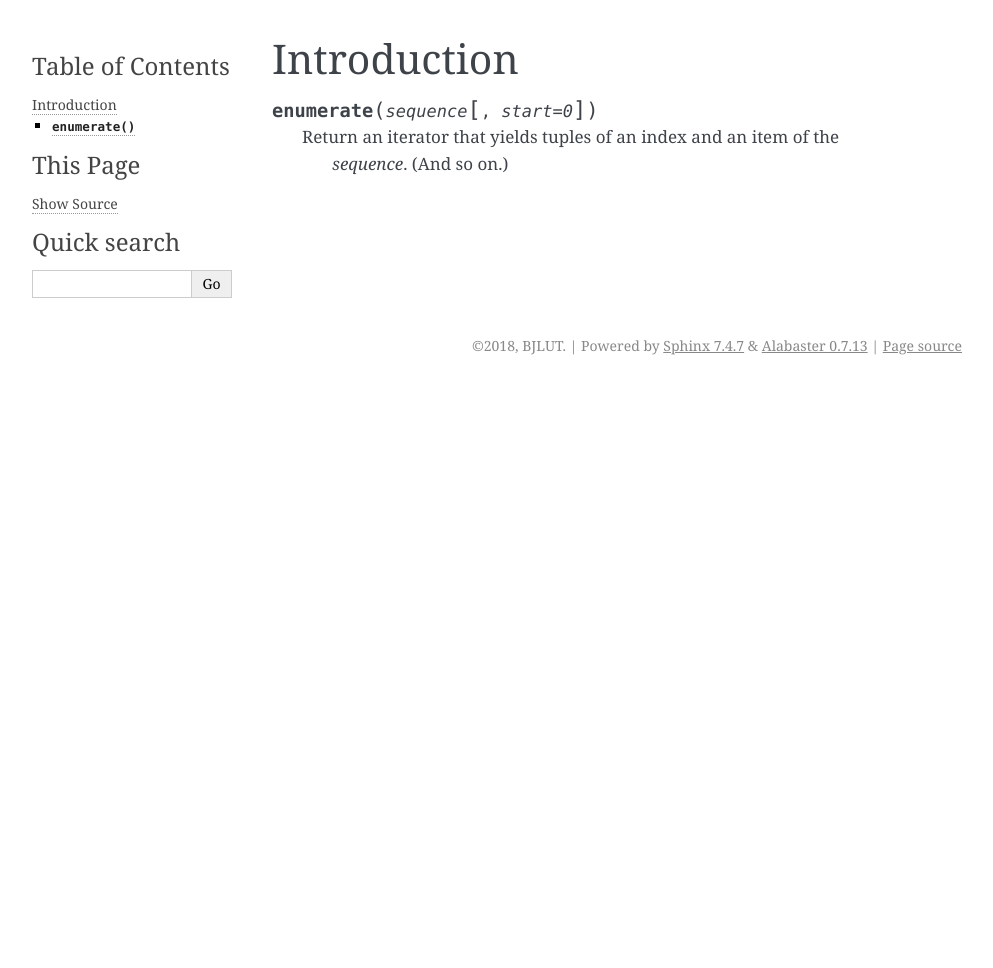
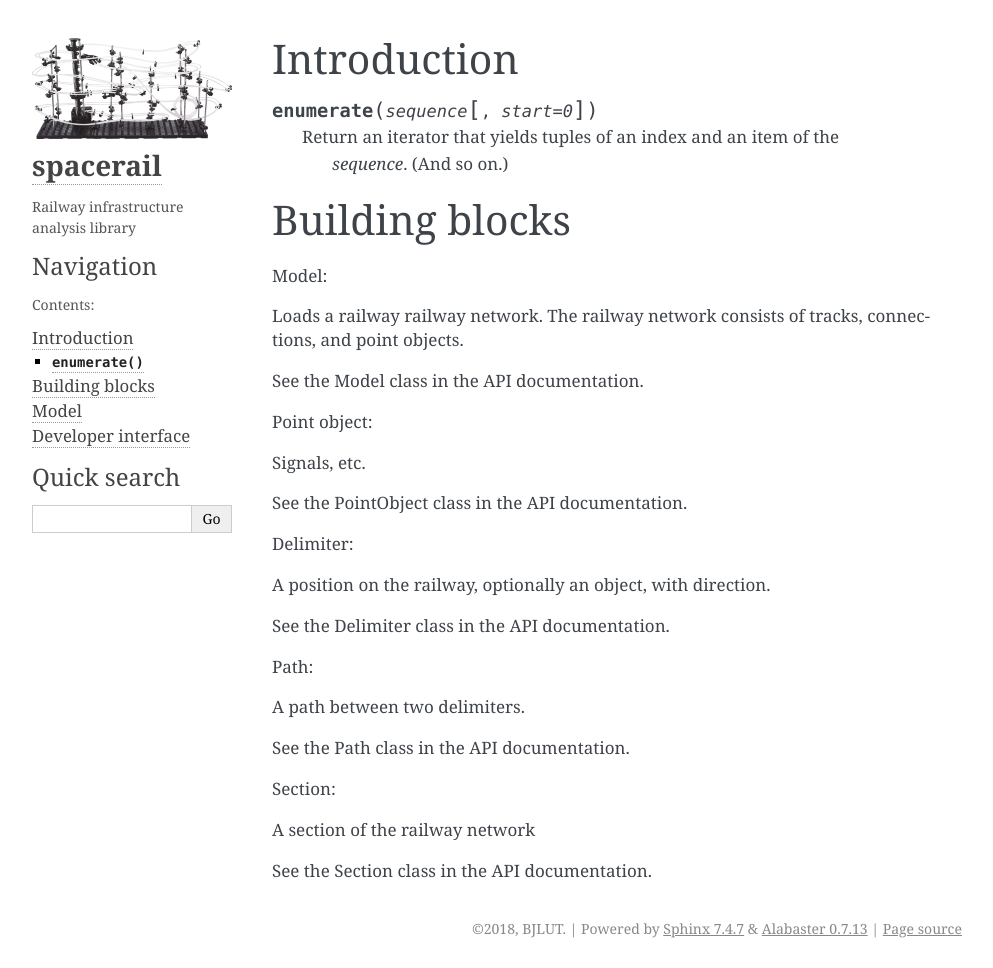
Before and after one commit to luteberget/railway_notebook, a Sphinx documentation site: the page built from docs/intro.rst, in a window 1280 px wide. Shown: the whole page, without its empty margins (148-1141 px from the left). Built offline with Sphinx 7.4.7, drawn with Linux system fonts in a browser that asks for light colours; pages that are not in the unit, such as notebooks, are missing from menus; before the commit the page ends 900 px from its top, so only the background shows below that.

Commit message:
docs wip

```diff
--- a/docs/conf.py
+++ b/docs/conf.py
@@ -14,12 +14,12 @@
 #
 import os
 import sys
-sys.path.insert(0, os.path.abspath('.'))
+sys.path.insert(0, os.path.abspath('..'))
 
 
 # -- Project information -----------------------------------------------------
 
-project = 'linespace'
+project = 'spacerail'
 copyright = '2018, BJLUT'
 author = 'BJLUT'
 
@@ -84,7 +84,11 @@ html_theme = 'alabaster'
 # further.  For a list of options available for each theme, see the
 # documentation.
 #
-# html_theme_options = {}
+html_theme_options = {
+        'logo':'spacerail1.png',
+        'logo_name': True,
+        'description': "Railway infrastructure analysis library",
+        }
 
 # Add any paths that contain custom static files (such as style sheets) here,
 # relative to this directory. They are copied after the builtin static files,
@@ -100,12 +104,21 @@ html_static_path = ['_static']
 # 'searchbox.html']``.
 #
 # html_sidebars = {}
+html_sidebars = {
+'**': [
+'about.html',
+'navigation.html',
+'relations.html',
+'searchbox.html',
+'donate.html',
+]
+}
 
 
 # -- Options for HTMLHelp output ---------------------------------------------
 
 # Output file base name for HTML help builder.
-htmlhelp_basename = 'sporhunddoc'
+htmlhelp_basename = 'spaceraildoc'
 
 
 # -- Options for LaTeX output ------------------------------------------------
@@ -132,7 +145,7 @@ latex_elements = {
 # (source start file, target name, title,
 #  author, documentclass [howto, manual, or own class]).
 latex_documents = [
-    (master_doc, 'sporhund.tex', 'sporhund Documentation',
+    (master_doc, 'spacerail.tex', 'Spacerail Documentation',
      'BJLUT', 'manual'),
 ]
 
@@ -142,7 +155,7 @@ latex_documents = [
 # One entry per manual page. List of tuples
 # (source start file, name, description, authors, manual section).
 man_pages = [
-    (master_doc, 'sporhund', 'sporhund Documentation',
+    (master_doc, 'spacerail', 'spacerail Documentation',
      [author], 1)
 ]
 
@@ -153,8 +166,8 @@ man_pages = [
 # (source start file, target name, title, author,
 #  dir menu entry, description, category)
 texinfo_documents = [
-    (master_doc, 'sporhund', 'sporhund Documentation',
-     author, 'sporhund', 'One line description of project.',
+    (master_doc, 'spacerail', 'spacerail Documentation',
+     author, 'spacerail', 'One line description of project.',
      'Miscellaneous'),
 ]
 
--- a/docs/intro.rst
+++ b/docs/intro.rst
@@ -5,3 +5,36 @@ Introduction
 
    Return an iterator that yields tuples of an index and an item of the
       *sequence*. (And so on.)
+
+Building blocks
+===============
+
+Model:
+
+Loads a railway railway network. The railway network consists of tracks, connections, and point objects.
+
+See the Model class in the API documentation.
+
+Point object:
+
+Signals, etc.
+
+See the PointObject class in the API documentation.
+
+Delimiter:
+
+A position on the railway, optionally an object, with direction.
+
+See the Delimiter class in the API documentation.
+
+Path:
+
+A path between two delimiters.
+
+See the Path class in the API documentation.
+
+Section:
+
+A section of the railway network
+
+See the Section class in the API documentation.
--- /dev/null
+++ b/docs/model.rst
@@ -0,0 +1,4 @@
+Model
+=====
+
+Yes
--- a/spacerail/__init__.py
+++ b/spacerail/__init__.py
@@ -0,0 +1 @@
+from spacerail.base import *
```
Also changed, not shown: docs/api.rst (+31 -4 lines), docs/index.rst (+12 -46 lines), docs/_static/spacerail1.png (added), 1 other file.
